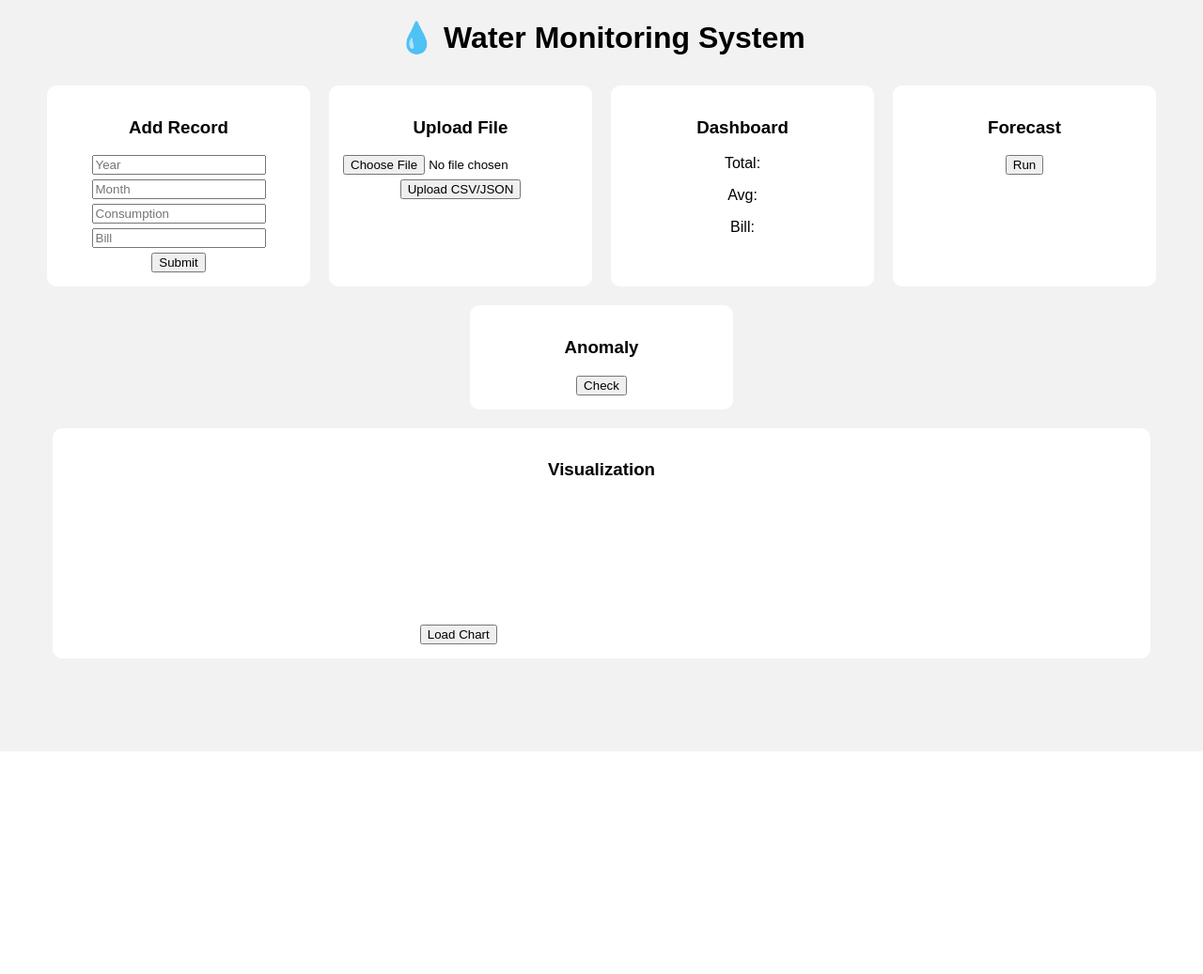
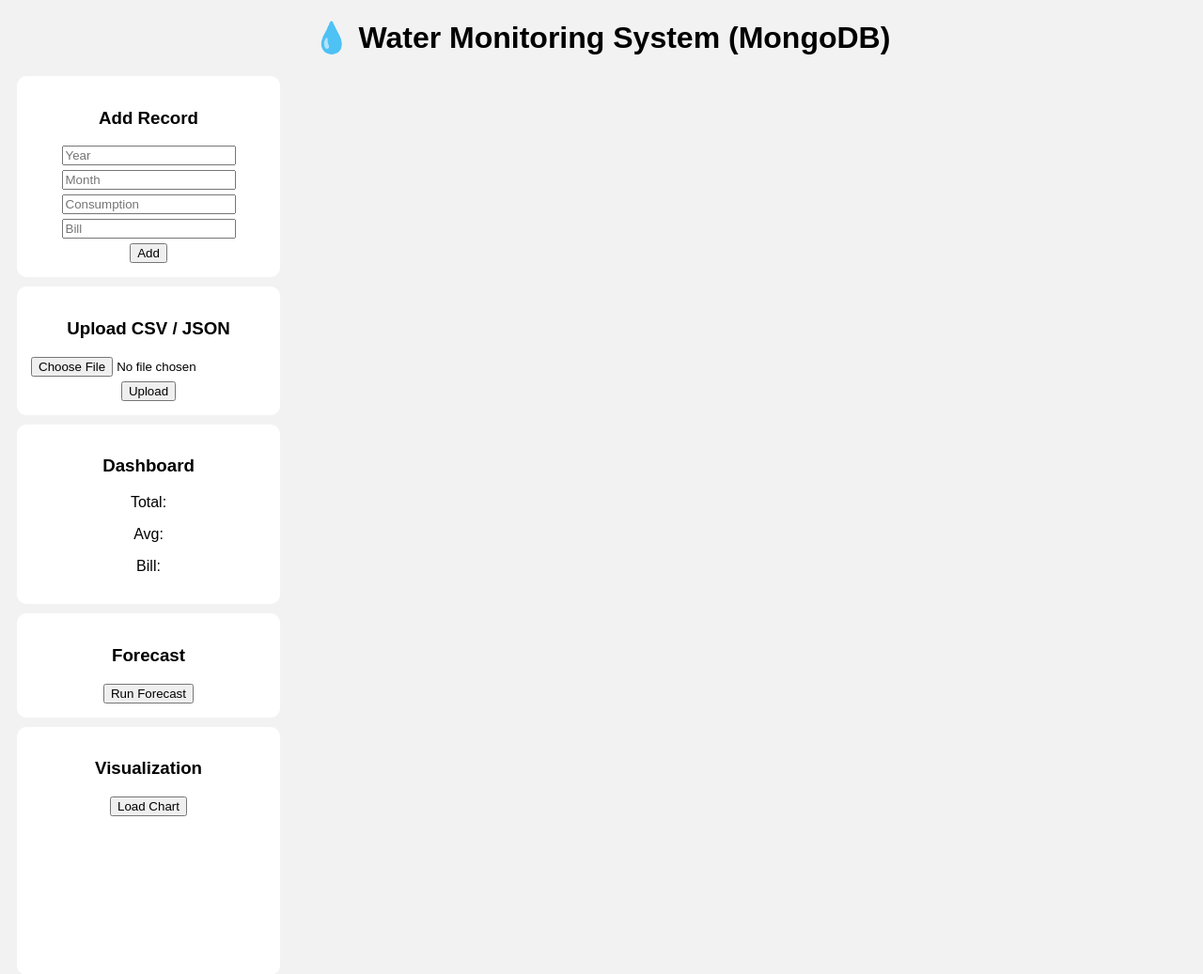
Before and after one commit to DoctaSTEPHEN/SoftDes, a Flask app: page / in a window 1280 px wide. Shown: the top 1037 px of the page at 94% size. Before the commit the page ends 800 px from the top, so only its background shows below. Run offline with Flask 3, Linux system fonts and the light colour scheme; a map, chart or similar area stays blank; parts of the project's set-up code (start-up, migrations or seed data) failed here and were passed over.

Commit message:
Update index.html for MongoDB integration

```diff
--- a/templates/index.html
+++ b/templates/index.html
@@ -8,12 +8,10 @@
 
 <body>
 
-<h1>💧 Water Monitoring System</h1>
+<h1>💧 Water Monitoring System (MongoDB)</h1>
 
-<div class="grid">
+<div class="card">
 
-    <!-- INPUT -->
-    <div class="card">
     <h3>Add Record</h3>
 
     <input id="year" placeholder="Year">
@@ -21,17 +19,15 @@
     <input id="consumption" placeholder="Consumption">
     <input id="bill" placeholder="Bill">
 
-        <button onclick="addRecord()">Submit</button>
+    <button onclick="addRecord()">Add</button>
 </div>
 
-    <!-- UPLOAD -->
 <div class="card">
-        <h3>Upload File</h3>
+    <h3>Upload CSV / JSON</h3>
     <input type="file" id="file">
-        <button onclick="uploadFile()">Upload CSV/JSON</button>
+    <button onclick="uploadFile()">Upload</button>
 </div>
 
-    <!-- DASHBOARD -->
 <div class="card">
     <h3>Dashboard</h3>
     <p>Total: <span id="total"></span></p>
@@ -39,27 +35,24 @@
     <p>Bill: <span id="bill_total"></span></p>
 </div>
 
-    <!-- FORECAST -->
 <div class="card">
     <h3>Forecast</h3>
-        <button onclick="getForecast()">Run</button>
+    <button onclick="loadForecast()">Run Forecast</button>
     <div id="forecast"></div>
 </div>
 
-    <!-- ANOMALY -->
+<div class="card">
+    <h3>Visualization</h3>
+    <button onclick="loadChart()">Load Chart</button>
+    <canvas id="chart"></canvas>
+</div>
+
 <div class="card">
     <h3>Anomaly</h3>
     <button onclick="checkAnomaly()">Check</button>
     <div id="anomaly"></div>
 </div>
 
-    <div class="card" style="width: 90%;">
-        <h3>Visualization</h3>
-        <button onclick="loadChart()">Load Chart</button>
-        <canvas id="chart"></canvas>
-    </div>
-</div>
-
 <script src="/static/scripts.js"></script>
 </body>
 </html>
```
Lines whose indentation alone changed are shown as unchanged.
